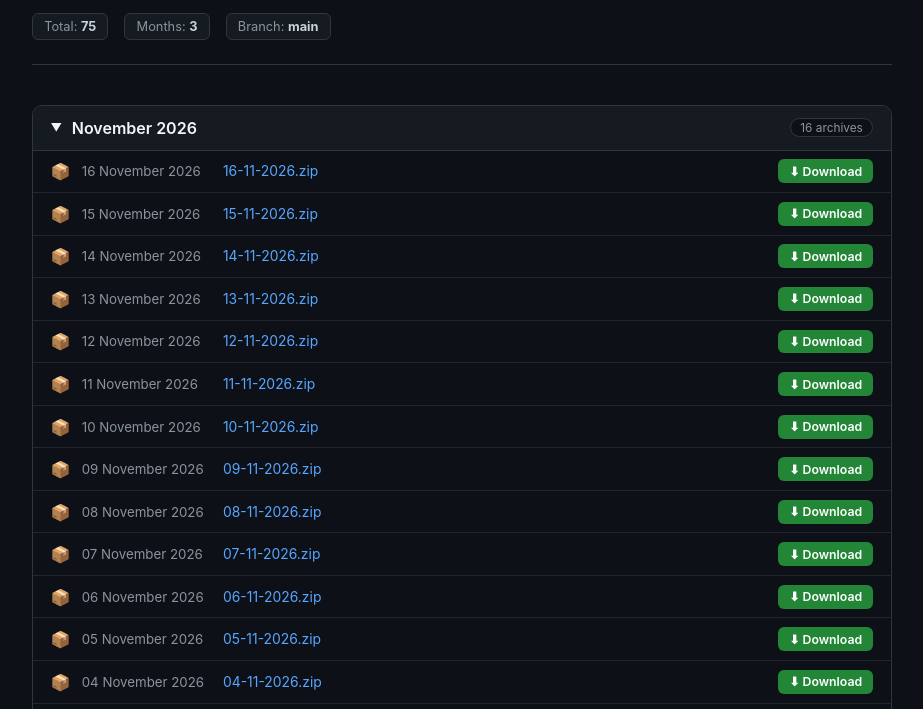
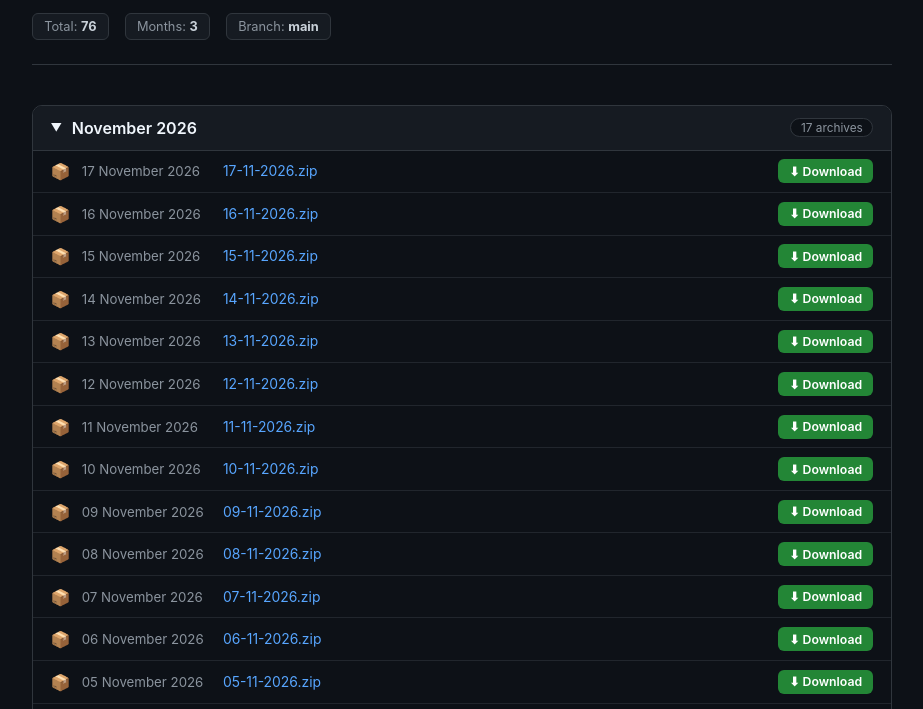
Before and after one commit to Rohan-quantxpress/bod-files, a plain HTML site: page index.html in a window 1280 px wide. Shown: the part 70-779 px from the top of the page, without its empty margins (178-1101 px from the left). Drawn offline with Linux system fonts and the light colour scheme.

Commit message:
docs: rebuild index for 17-11-2026.zip

```diff
--- a/index.html
+++ b/index.html
@@ -47,7 +47,7 @@
   <header>
     <h1>📁 Archives — <em>bod-files</em></h1>
     <div class="stats">
-      <span class="pill">Total: <strong>75</strong></span>
+      <span class="pill">Total: <strong>76</strong></span>
       <span class="pill">Months: <strong>3</strong></span>
       <span class="pill">Branch: <strong>main</strong></span>
     </div>
@@ -57,9 +57,15 @@
         <div class="group-header">
           <span class="toggle">▼</span>
           November 2026
-          <span class="badge">16 archives</span>
+          <span class="badge">17 archives</span>
         </div>
         <div class="group-body">
+            <div class="row">
+              <span class="icon">📦</span>
+              <span class="date">17 November 2026</span>
+              <a class="name" href="https://raw.githubusercontent.com/Rohan-quantxpress/bod-files/main/zips/17-11-2026.zip">17-11-2026.zip</a>
+              <a class="btn" href="https://raw.githubusercontent.com/Rohan-quantxpress/bod-files/main/zips/17-11-2026.zip" download>⬇ Download</a>
+            </div>
             <div class="row">
               <span class="icon">📦</span>
               <span class="date">16 November 2026</span>
```
